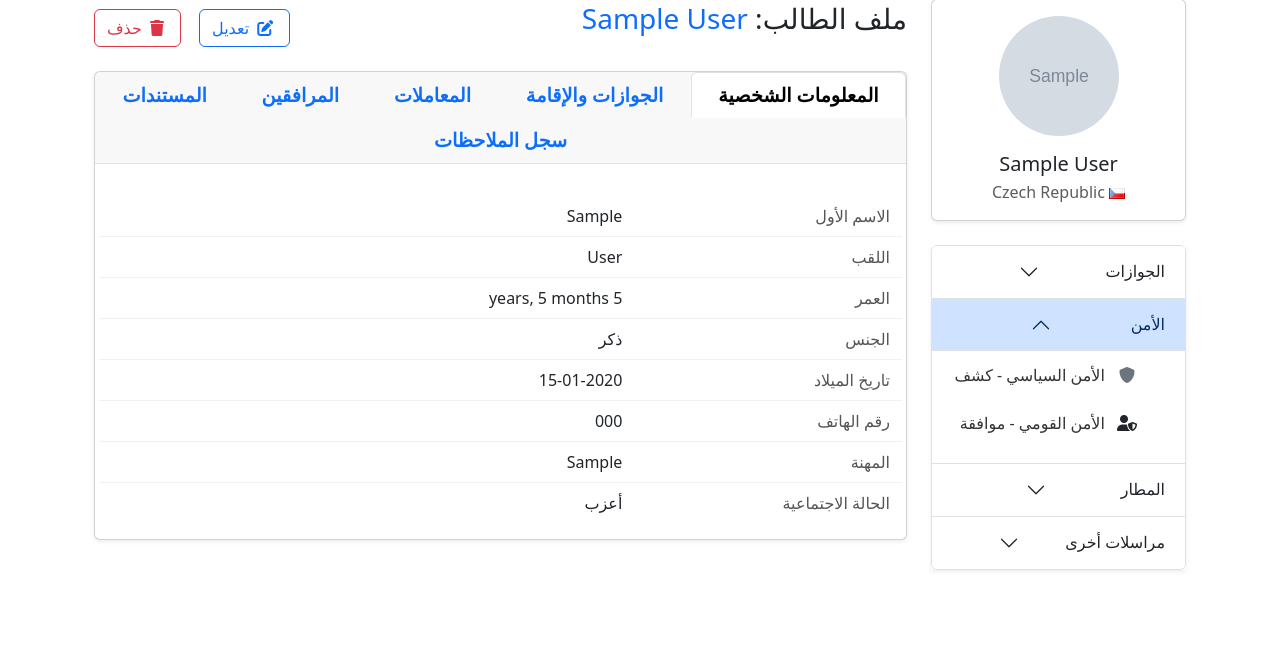
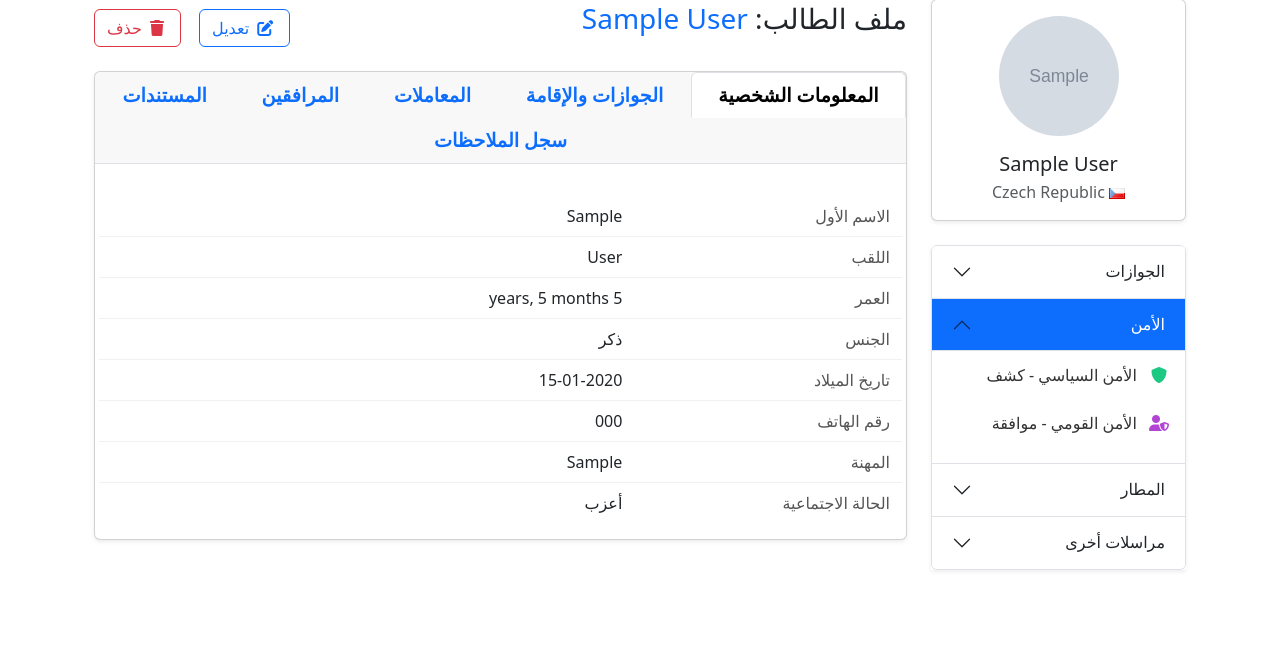
Before and after one commit to 0113-C0D3R/stu, a Django app: page /students/1/ in a window 1280 px wide, after a click on "الأمن". Shown: the part 181-826 px from the top of the page. Run offline with Django 5.2, Linux system fonts and the light colour scheme; a user stored in the database is signed in; tables that the repository leaves empty hold one stand-in row (values such as "Sample post"); grey boxes marked "Sample" are stand-in pictures; some libraries are stand-ins or nearby versions.

Commit message:
improvements

```diff
--- a/students/static/css/style.css
+++ b/students/static/css/style.css
@@ -173,3 +173,88 @@ p.normal-center-txt {
 .correspondent_title {
   padding-left: 20px;
 }
+
+
+  /* --- قائمة المراسلات --- */
+  .detail-card .card-header {
+    background-color: #f8f9fa;
+    font-weight: bold;
+    border-bottom: 1px solid #dee2e6;
+  }
+  .detail-card .row {
+    padding: 0.5rem 0;
+    border-bottom: 1px solid #f1f1f1;
+  }
+  .detail-card .row:last-child {
+    border-bottom: none;
+  }
+  .detail-label {
+    font-weight: 500;
+    color: #555;
+  }
+  .detail-value {
+    color: #212529;
+  }
+  .action-list {
+    list-style-type: none;
+    padding-left: 0;
+  }
+  .action-list li a {
+    display: block;
+    padding: 0.75rem 1rem;
+    color: #333;
+    text-decoration: none;
+    border-radius: 0.25rem;
+    transition: background-color 0.2s ease-in-out;
+  }
+  .action-list li a:hover {
+    background-color: #e9ecef;
+    color: #0056b3;
+  }
+  .action-list li a i {
+    margin-left: 8px; /* Correct for RTL */
+    width: 20px;
+    text-align: center;
+  }
+  /* --- END OF EXISTING STYLES --- */
+
+  /* ============================================= */
+  /* ===   القاعدة الجديدة لحل مشكلة اتجاه الأيقونة   === */
+  /* ============================================= */
+  .accordion-button::after {
+    margin-left: 0;      /* إلغاء أي هامش أيسر افتراضي */
+    margin-right: auto;  /* دفع الأيقونة إلى أقصى اليسار */
+  }
+
+ul.action-list {
+    padding-right: 0rem;
+}
+
+.action-list li a {
+  border-radius: 0;
+}
+
+.action-list li a:hover {
+    background-color: #FFB900;
+}
+
+.accordion-button:not(.collapsed) {
+    color: #ffffff !important;
+    background-color: #0d6efd !important;
+    box-shadow: unset;
+}
+
+.accordion-button:focus {
+    z-index: 3;
+    border-color: unset;
+    outline: unset;
+    box-shadow: unset !important;
+}
+
+.fa-shield-alt:before, .fa-shield-blank:before {
+    color: #1cc983;
+}
+
+.fa-user-shield:before {
+    color: #b245d3;
+}
--- a/students/templates/students/base.html
+++ b/students/templates/students/base.html
@@ -8,7 +8,7 @@
     <title>{% block title %}إدارة الطلاب{% endblock %}</title>
 
     <link rel="stylesheet" href="https://cdn.jsdelivr.net/npm/bootstrap@5.3.0/dist/css/bootstrap.min.css">
-    <link rel="stylesheet" href="{% static 'css/style.css' %}">
+    <link rel="stylesheet" href="{% static 'css/style.css' %}?v=1.0">
     <link rel="stylesheet" href="https://cdn.jsdelivr.net/npm/bootstrap@5.3.0/dist/css/bootstrap.rtl.min.css">
 
     <link rel="stylesheet" href="https://cdn.jsdelivr.net/npm/flatpickr/dist/flatpickr.min.css">
--- a/students/templates/students/student_detail.html
+++ b/students/templates/students/student_detail.html
@@ -2,50 +2,6 @@
 {% load static %}
 
 {% block content %}
-
-<style>
-  .detail-card .card-header {
-    background-color: #f8f9fa;
-    font-weight: bold;
-    border-bottom: 1px solid #dee2e6;
-  }
-  .detail-card .row {
-    padding: 0.5rem 0;
-    border-bottom: 1px solid #f1f1f1;
-  }
-  .detail-card .row:last-child {
-    border-bottom: none;
-  }
-  .detail-label {
-    font-weight: 500;
-    color: #555;
-  }
-  .detail-value {
-    color: #212529;
-  }
-  .action-list {
-    list-style-type: none;
-    padding-left: 0;
-  }
-  .action-list li a {
-    display: block;
-    padding: 0.75rem 1rem;
-    color: #333;
-    text-decoration: none;
-    border-radius: 0.25rem;
-    transition: background-color 0.2s ease-in-out;
-  }
-  .action-list li a:hover {
-    background-color: #e9ecef;
-    color: #0056b3;
-  }
-  .action-list li a i {
-    margin-left: 8px; /* Correct for RTL */
-    width: 20px;
-    text-align: center;
-  }
-</style>
-
 <div class="container-fluid mt-4">
   <div class="row">
     <div class="col-lg-3">
```
